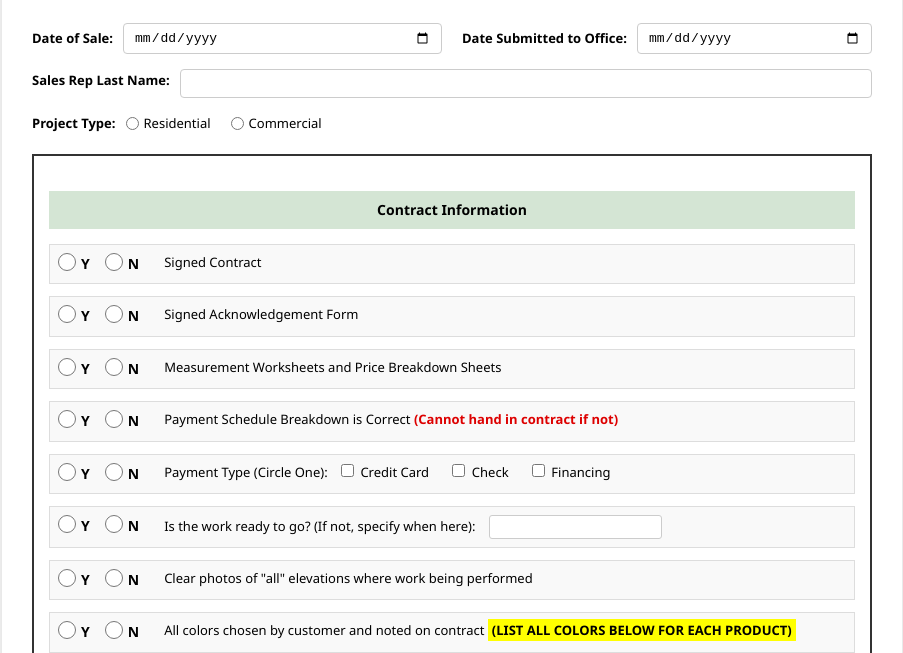
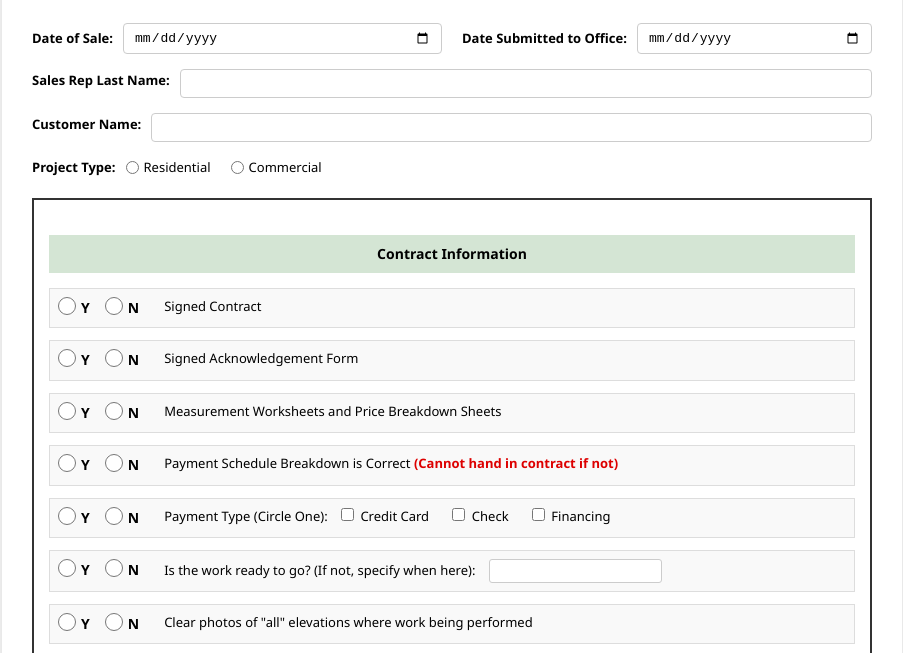
Before and after one commit to admin-brickface/contract-submission-sheet, a website: page index.html in a window 1280 px wide. Shown: the part 98-751 px from the top of the page, without its empty margins (188-1091 px from the left). Drawn offline with nearby package versions, Linux system fonts and the light colour scheme.

Commit message:
Add customer name input field to form

```diff
--- a/index.html
+++ b/index.html
@@ -28,6 +28,13 @@
                     <div class="form-group full-width">
                         <label for="salesRepName">Sales Rep Last Name:</label>
                         <input type="text" id="salesRepName" name="salesRepName" required>
+                    </div>
+                </div>
+
+                <div class="form-row">
+                    <div class="form-group full-width">
+                        <label for="customerName">Customer Name:</label>
+                        <input type="text" id="customerName" name="customerName" required>
                     </div>
                 </div>
 
```
